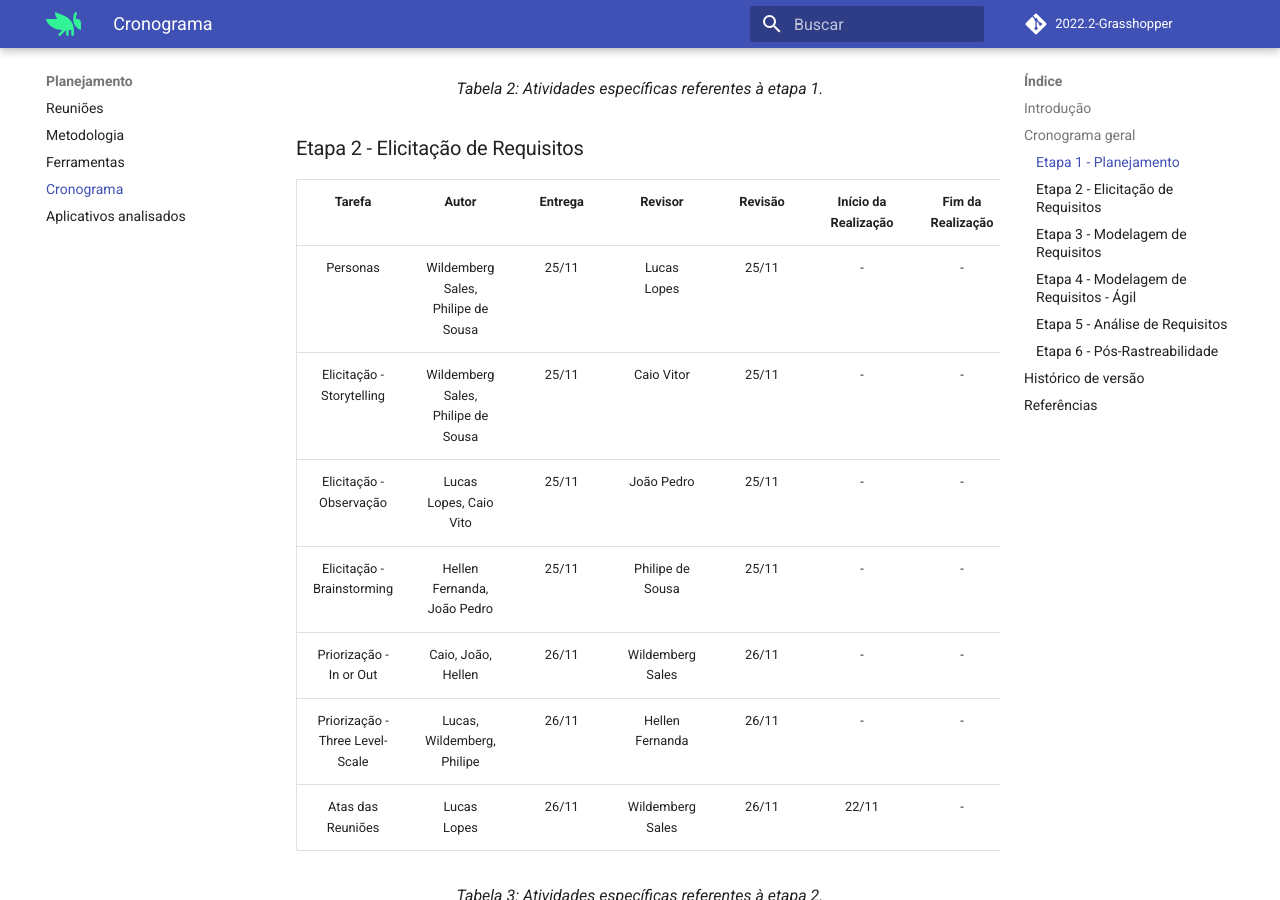
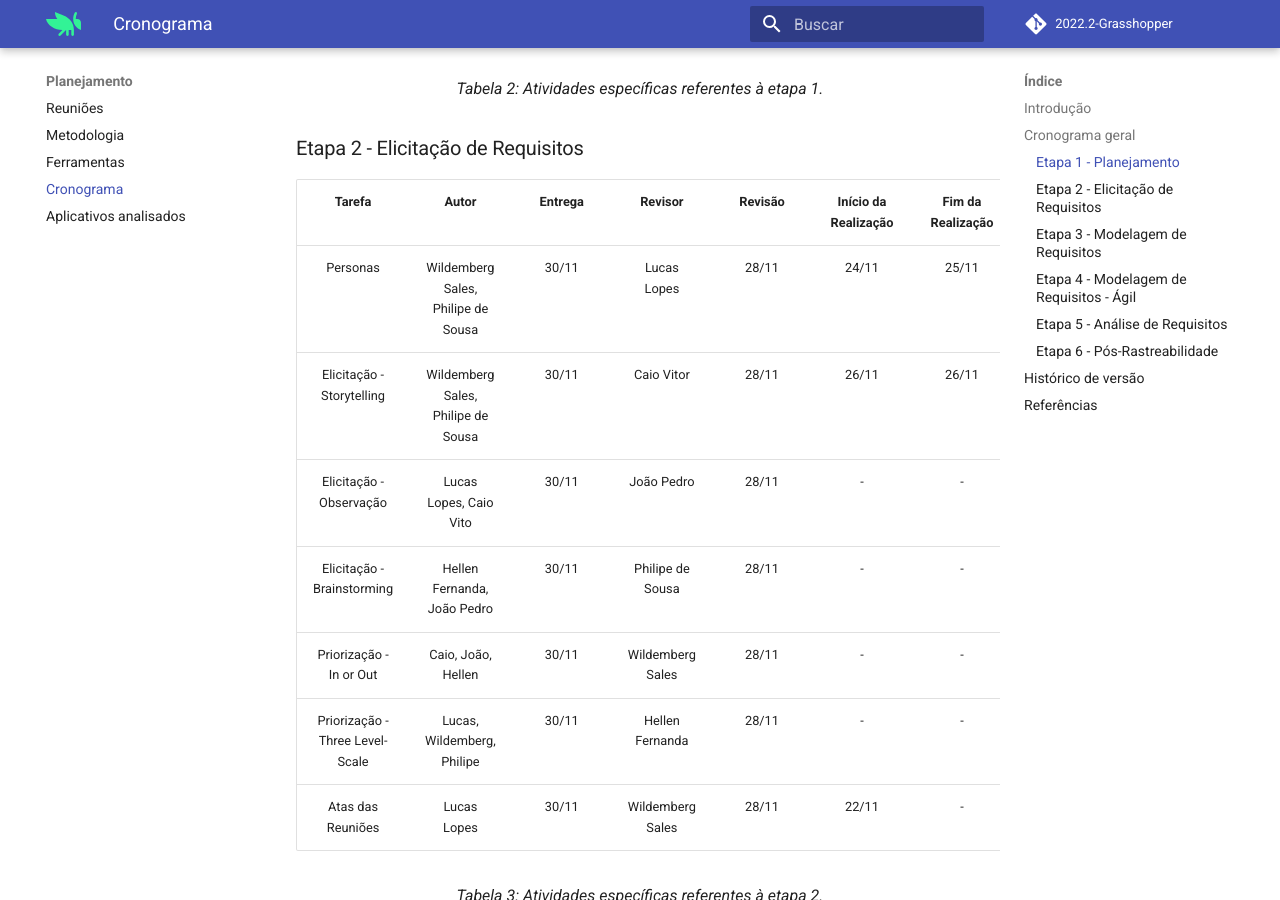
Before and after one commit to Requisitos-de-Software/2022.2-Grasshopper, an MkDocs documentation site: the page built from docs/planejamento/cronograma.md, in a window 1280 px wide and 900 px high, scrolled down 1819 px. Built offline with MkDocs 1.6.1 and Material for MkDocs 9.7.7, drawn with Linux system fonts in a browser that asks for light colours; comment, search, counter and statistics services are not loaded; some of the changed text lies outside the part shown.

Commit message:
Ajustando datas de entrega e revisão da etapa 2

```diff
--- a/docs/planejamento/cronograma.md
+++ b/docs/planejamento/cronograma.md
@@ -39,13 +39,13 @@ OBS.: as gravações das apresentações ocorrerão sempre 1 dia antes da data d
 
 | Tarefa | Autor | Entrega | Revisor | Revisão | Início da Realização | Fim da Realização |
 | :----: | :---: | :-----: | :-----: | :-----: | :------------------: | :---------------: |
-| Personas | Wildemberg Sales, Philipe de Sousa | 25/11 | Lucas Lopes |  25/11   | - | - |
-| Elicitação - Storytelling | Wildemberg Sales, Philipe de Sousa | 25/11 | Caio Vitor |  25/11   | - | - |
-| Elicitação - Observação | Lucas Lopes, Caio Vito | 25/11 | João Pedro |  25/11   | - | - |
-| Elicitação - Brainstorming | Hellen Fernanda, João Pedro | 25/11 | Philipe de Sousa |  25/11   | - | - |
-| Priorização - In or Out | Caio, João, Hellen | 26/11 | Wildemberg Sales |  26/11   | - | - |
-| Priorização - Three Level-Scale | Lucas, Wildemberg, Philipe | 26/11 | Hellen Fernanda |  26/11   | - | - |
-| Atas das Reuniões | Lucas Lopes | 26/11 | Wildemberg Sales |  26/11   | 22/11 | - |
+| Personas | Wildemberg Sales, Philipe de Sousa | 30/11 | Lucas Lopes |  28/11   | 24/11 | 25/11 |
+| Elicitação - Storytelling | Wildemberg Sales, Philipe de Sousa | 30/11 | Caio Vitor |  28/11   | 26/11 | 26/11 |
+| Elicitação - Observação | Lucas Lopes, Caio Vito | 30/11 | João Pedro |  28/11   | - | - |
+| Elicitação - Brainstorming | Hellen Fernanda, João Pedro | 30/11 | Philipe de Sousa |  28/11   | - | - |
+| Priorização - In or Out | Caio, João, Hellen | 30/11 | Wildemberg Sales |  28/11   | - | - |
+| Priorização - Three Level-Scale | Lucas, Wildemberg, Philipe | 30/11 | Hellen Fernanda |  28/11   | - | - |
+| Atas das Reuniões | Lucas Lopes | 30/11 | Wildemberg Sales |  28/11   | 22/11 | - |
 
 <figcaption align="center">Tabela 3: Atividades específicas referentes à etapa 2.</figcaption>
 
@@ -113,6 +113,7 @@ OBS.: as gravações das apresentações ocorrerão sempre 1 dia antes da data d
 |  1.1   | 17/11/2022 | Adição dos revisores e datas de realização | Lucas Lopes | Hellen Fernanda |
 |  1.2   | 23/11/2022 | Inclusão das outras etapas | Lucas Lopes | Philipe de Sousa |
 |  1.3   | 24/11/2022 | Ajuste dos números de versão e adicionado tarefa a tabela 2 | Wildemberg Sales | Hellen Fernanda |
+|  1.4   | 26/11/2022 | Ajustando datas de entrega e revisão da etapa 2 | Wildemberg Sales | Hellen Fernanda |
 
 ## Referências
 
```
